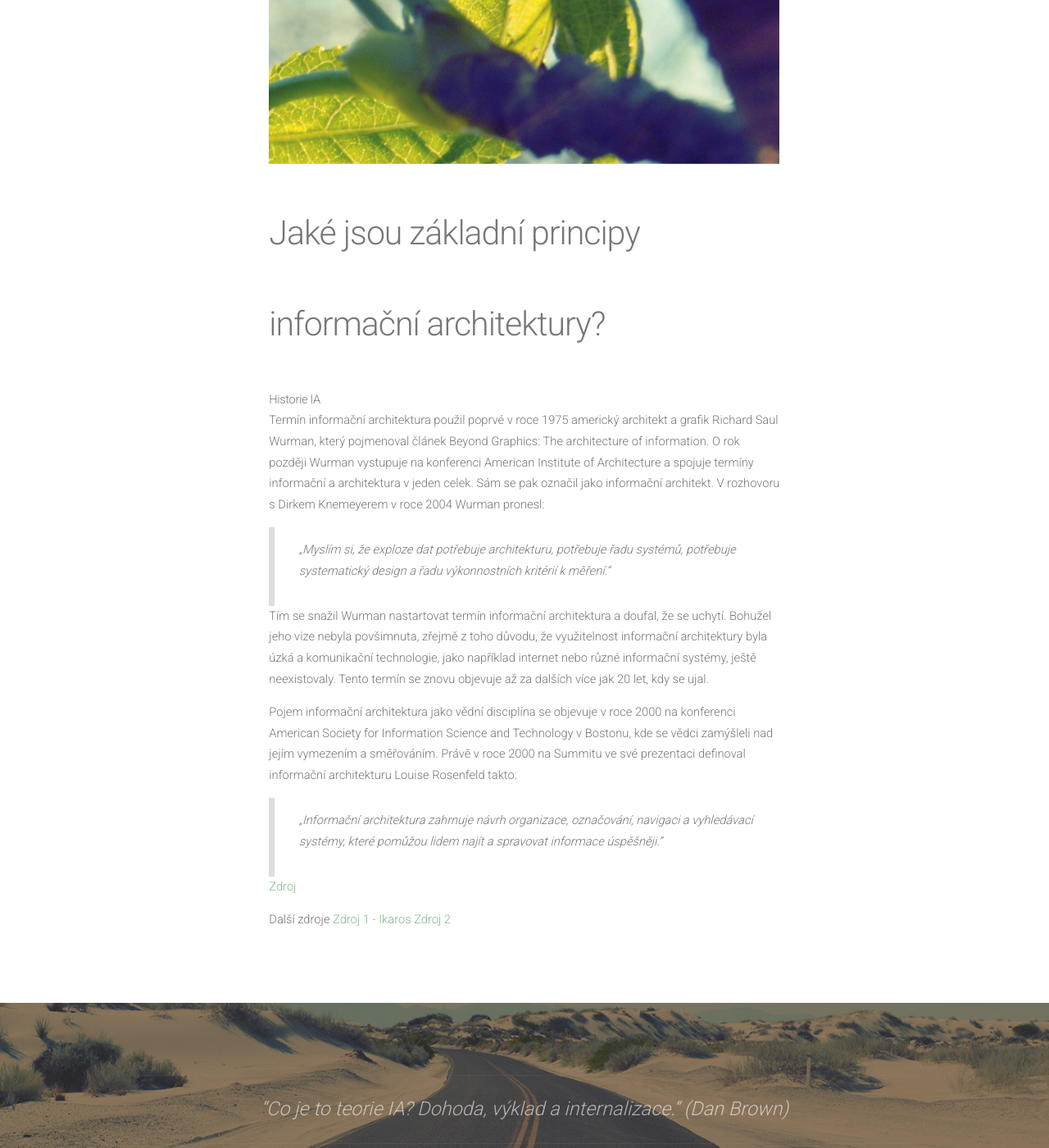
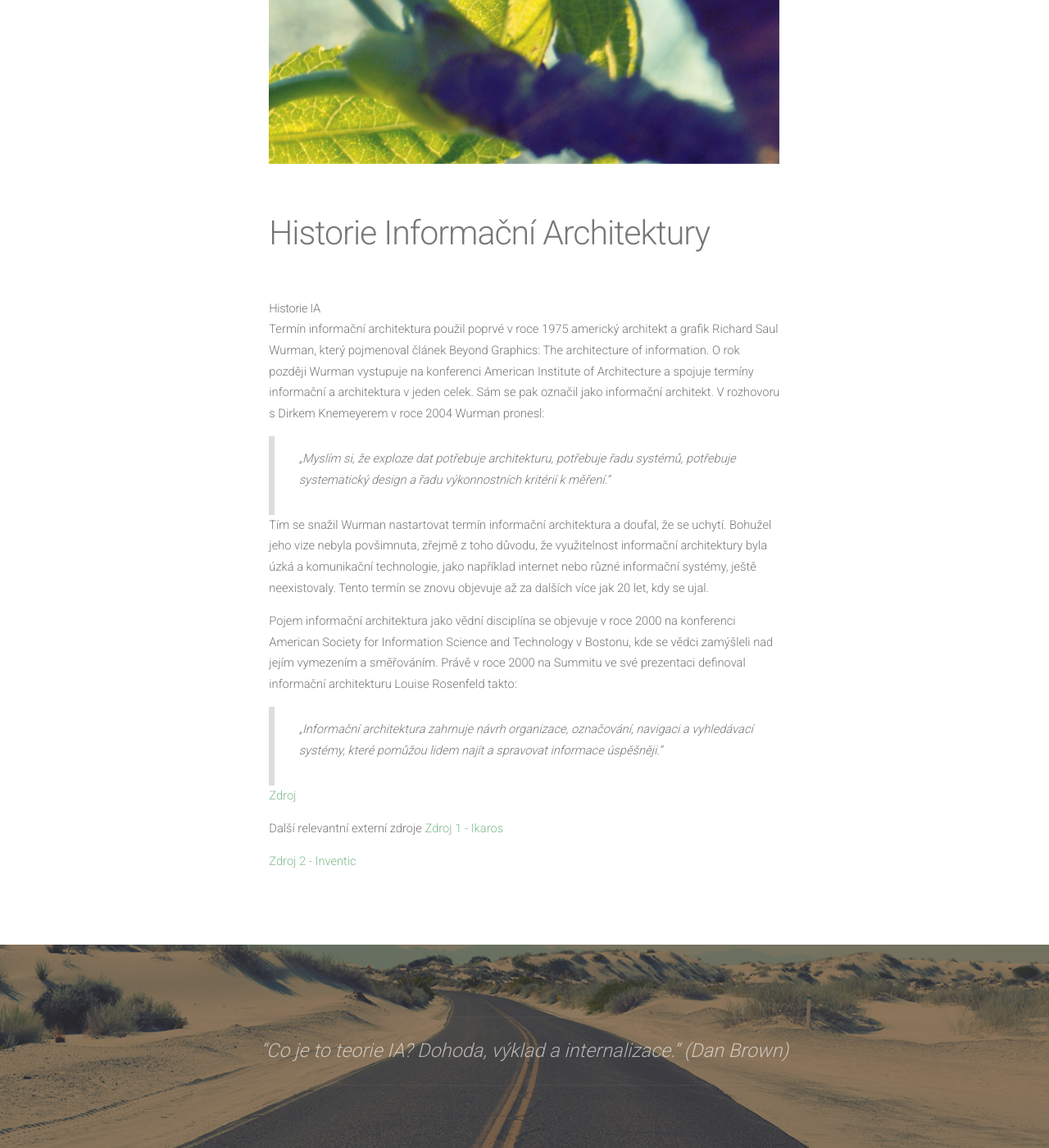
Before and after one commit to BarcaFukarkova/andywaltlova.github.io, a Jekyll site: the page built from _posts/2016-5-16-Historie_IA.md, in a window 1280 px wide and 1400 px high, scrolled down 483 px. Shown: the whole window at 82% size. Built offline with Jekyll 4.4.1, drawn with Linux system fonts in a browser that asks for light colours; nearby versions of some CDN libraries.

Commit message:
Název souboru

```diff
--- a/_posts/2016-5-16-Historie_IA.md
+++ b/_posts/2016-5-16-Historie_IA.md
@@ -1,7 +1,7 @@
 ---
 layout: post
 featured: images/pic02.jpg
-title: Jaké jsou základní principy informační architektury?
+title: Historie Informační Architektury
 ---
 Historie IA
 -------------
@@ -18,6 +18,7 @@ Pojem informační architektura jako vědní disciplína se objevuje v roce 2000
 
 [Zdroj](https://cs.wikipedia.org/wiki/Informa%C4%8Dn%C3%AD_architektura)
 
-Další zdroje
+Další relevantní externí zdroje
 [Zdroj 1 - Ikaros](http://ikaros.cz/informacna-architektura)
-[Zdroj 2](http://www.informacni-architektura.wz.cz/)
+
+[Zdroj 2 - Inventic](https://www.inventic.cz/informacni-architektura.html)
```
